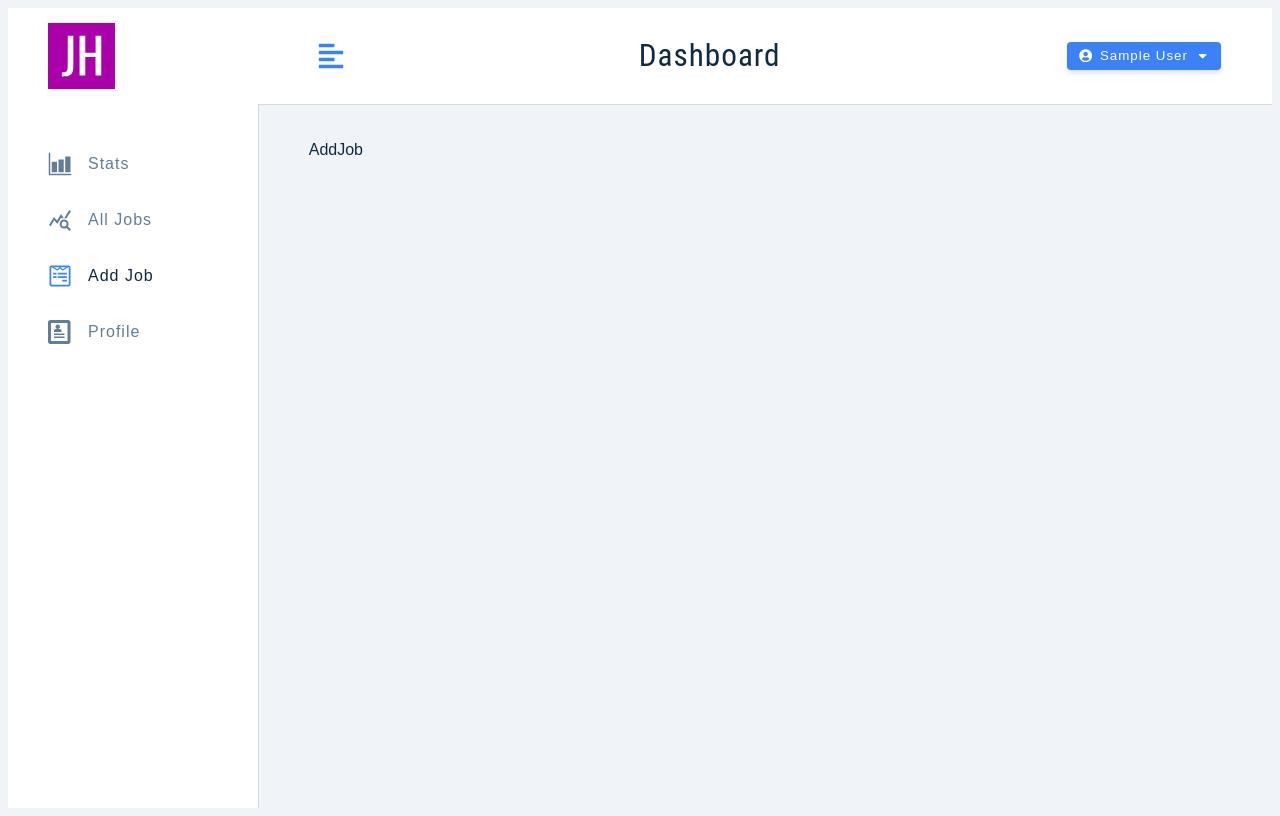
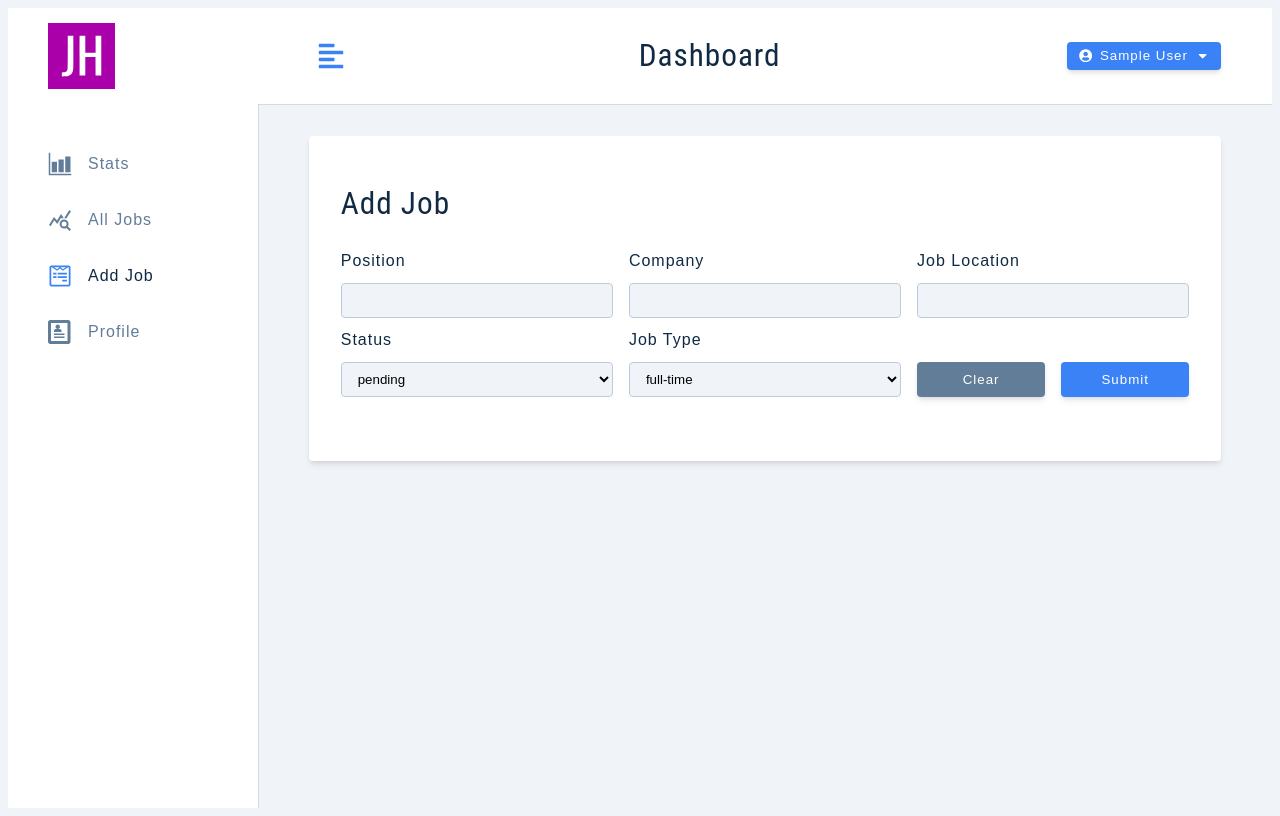
Before and after one commit to rahulSingh222/JobHunt, a React (Create React App) app: page /add-job in a window 1280 px wide. Built offline with nearby package versions, Linux system fonts and the light colour scheme; sample sign-in values are in the browser's storage.

Commit message:
Add job module completed successfully

```diff
--- a/src/Components/FormRow.js
+++ b/src/Components/FormRow.js
@@ -6,6 +6,7 @@
       </label>
       <input
         type={type}
+        id={name}
         className="form-input"
         name={name}
         value={value}
--- /dev/null
+++ b/src/Components/FormSelectRow.js
@@ -0,0 +1,26 @@
+const FormSelectRow = ({ labelText, name, value, handleChange, list }) => {
+  return (
+    <div className="form-row">
+      <label htmlFor={name} className="form-label">
+        {labelText || name}
+      </label>
+      <select
+        name={name}
+        id={name}
+        value={value}
+        onChange={handleChange}
+        className="form-select"
+      >
+        {list.map((itemValue, index) => {
+          return (
+            <option key={index} value={itemValue}>
+              {itemValue}
+            </option>
+          );
+        })}
+      </select>
+    </div>
+  );
+};
+
+export default FormSelectRow;
--- a/src/Components/Navbar.js
+++ b/src/Components/Navbar.js
@@ -33,7 +33,7 @@
                     <FaCaretDown />
                 </button>
                 <div className={showLogout? "dropdown show-dropdown" : "dropdown"}>
-                    <button type="button" className="dropdown-btn" onClick={() => dispatch(logoutUser())}>
+                    <button type="button" className="dropdown-btn" onClick={() => dispatch(logoutUser("Logging out..."))}>
                         logout
                     </button>
                 </div>
--- a/src/Pages/Dashboard/AddJob.js
+++ b/src/Pages/Dashboard/AddJob.js
@@ -1,9 +1,122 @@
-import React from 'react'
+import Wrapper from "../../assets/wrappers/DashboardFormPage";
+import { FormRow } from "../../Components";
+import { useSelector, useDispatch } from "react-redux";
+import { toast } from "react-toastify";
+import FormSelectRow from "../../Components/FormSelectRow";
+import { handleChange, clearValues, createJob } from "../../features/Job/jobSlice";
+import { useEffect } from "react";
 
-function AddJob() {
+
+const AddJob = () => {
+  const {
+    isLoading,
+    position,
+    company,
+    jobLocation,
+    jobType,
+    jobTypeOptions,
+    status,
+    statusOptions,
+    isEditing,
+    editJobId,
+  } = useSelector((store) => store.job);
+
+  const {user} = useSelector( (store) => store.user);
+
+  const dispatch = useDispatch();
+
+
+
+  const handleSubmit = (e) => {
+    e.preventDefault();
+
+    if (!position || !company || !jobLocation) {
+      toast.error("Please fill out all fields");
+      return;
+    }
+
+    dispatch(createJob({position, company, jobLocation, jobType, status}));
+  };
+
+  const handleJobInput = (e) => {
+    const name = e.target.name;
+    const value = e.target.value;
+    dispatch(handleChange({name, value}));
+  };
+
+  useEffect(() => {
+    if(!isEditing){
+      dispatch(handleChange({name : 'jobLocation' , value : user.location}))
+    }
+  });
+
   return (
-    <div>AddJob</div>
-  )
-}
+    <Wrapper>
+      <form className="form">
+        <h3>{isEditing ? "edit job" : "add job"}</h3>
+        <div className="form-center">
+          {/* postion */}
+          <FormRow
+            type="text"
+            name="position"
+            value={position}
+            handleChange={handleJobInput}
+          />
+          {/* company */}
+          <FormRow
+            type="text"
+            name="company"
+            value={company}
+            handleChange={handleJobInput}
+          />
+          {/* jobLocation */}
+          <FormRow
+            type="text"
+            name="jobLocation"
+            labelText="job location"
+            value={jobLocation}
+            handleChange={handleJobInput}
+          />
 
-export default AddJob
+          {/* Status */}
+          <FormSelectRow
+            name="status"
+            value={status}
+            handleChange={handleJobInput}
+            list={statusOptions}
+          />
+
+          {/* job type */}
+
+          <FormSelectRow
+            name="jobType"
+            value={jobType}
+            labelText='job type'
+            handleChange={handleJobInput}
+            list={jobTypeOptions}
+          />
+
+          <div className="btn-container">
+            <button
+              type="button"
+              className="btn btn-block clear-btn"
+              onClick={() => dispatch(clearValues())}
+            >
+              clear
+            </button>
+            <button
+              type="submit"
+              className="btn btn-block submit-btn"
+              onClick={handleSubmit}
+              disabled={isLoading}
+            >
+              submit
+            </button>
+          </div>
+        </div>
+      </form>
+    </Wrapper>
+  );
+};
+
+export default AddJob;
--- /dev/null
+++ b/src/features/Job/jobSlice.js
@@ -0,0 +1,72 @@
+import { createSlice, createAsyncThunk } from "@reduxjs/toolkit";
+import {toast} from 'react-toastify';
+import customFetch from "../../utils/axios";
+import { getUserFromLocalStorage } from "../../utils/localStorage";
+import { logoutUser } from "../user/userSlice";
+
+
+const initialState = {
+    isLoading : false,
+    position: '',
+    company:'',
+    jobLocation : '',
+    jobTypeOptions : ['full-time', 'part-time','remote', 'internship'],
+    jobType : 'full-time',
+    statusOptions : ['interview', 'declined', 'pending'],
+    status : 'pending',
+    isEditing : false,
+    editJobId : '',
+};
+
+export const createJob = createAsyncThunk('job/createjob', async (job, thunkAPI) => {
+    try {
+        const resp = await customFetch.post("/jobs", job, {
+            headers : {
+                authorization : `Bearer ${thunkAPI.getState().user.user.token}`
+            }
+        })
+        thunkAPI.dispatch(clearValues());
+        return resp.data;
+
+    } catch (error) {
+        if(error.response.status === 401){
+            thunkAPI.dispatch(logoutUser());
+            return thunkAPI.rejectWithValue('Unauthorized! Logging out...');
+        }
+        return thunkAPI.rejectWithValue(error.response.data.msg);
+    }
+})
+
+const jobSlice = createSlice({
+    name : 'job',
+    initialState,
+    reducers : {
+        handleChange : (state, {payload : {name, value}}) => {
+            state[name] = value;
+        },
+
+        clearValues : () => {
+            return {...initialState, jobLocation : getUserFromLocalStorage()?.location || ''};
+        }
+    },
+
+    extraReducers : {
+        [createJob.pending] : (state) => {
+            state.isLoading = true;
+        },
+        [createJob.fulfilled] : (state) => {
+            state.isLoading = false;
+            toast.success("Job Created");
+        },
+        [createJob.rejected]: (state, {payload}) => {
+            state.isLoading = false;
+            toast.error(payload);
+        }
+    }
+
+
+});
+
+export const {handleChange,clearValues} = jobSlice.actions;
+
+export default jobSlice.reducer;
--- a/src/features/user/userSlice.js
+++ b/src/features/user/userSlice.js
@@ -66,10 +66,13 @@
       state.isSidebarOpen = !state.isSidebarOpen;
     },
 
-    logoutUser: (state) => {
+    logoutUser: (state, {payload}) => {
       state.user = null;
       state.isSidebarOpen = false;
       removeUserFromLocalStorage();
+      if(payload){
+        toast.success(payload);
+      }
     },
   },
   extraReducers: {
--- a/src/store.js
+++ b/src/store.js
@@ -1,8 +1,10 @@
 import { configureStore } from "@reduxjs/toolkit";
 import userSlice from "./features/user/userSlice";
+import jobSlice from "./features/Job/jobSlice";
 
 export const  store = configureStore({
     reducer : {
         user : userSlice,
+        job : jobSlice,
     }
 });
```
